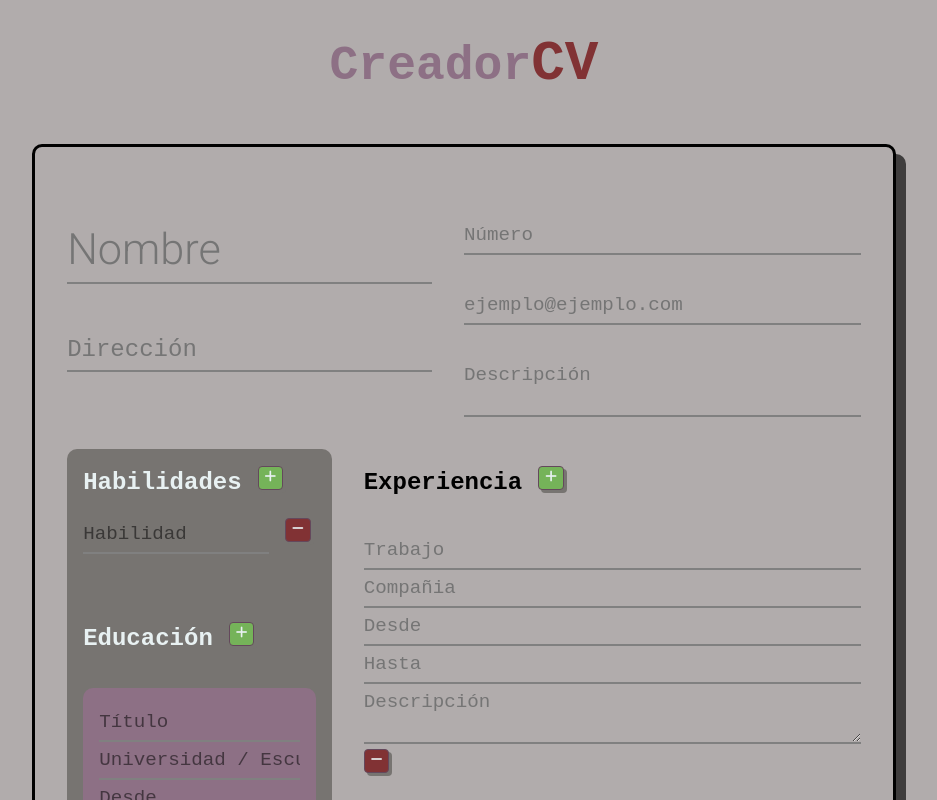
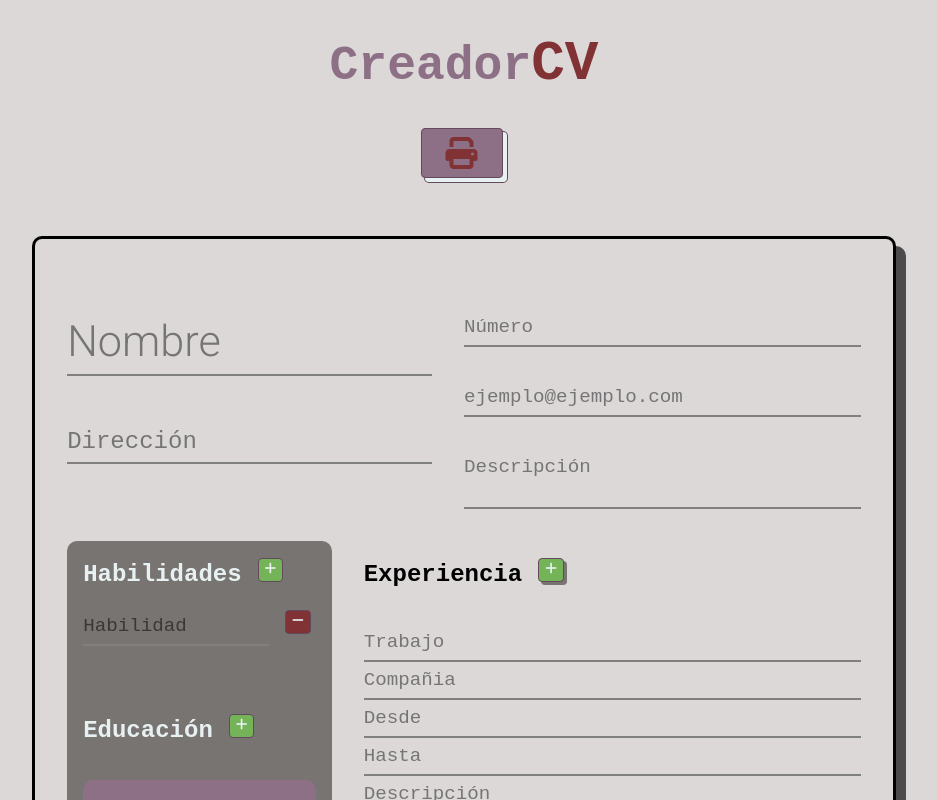
Before and after one commit to LaVieja1/cv-application, a React (Create React App) app: page / in a window 1280 px wide. Shown: the top 800 px of the page, without its empty margins (176-1113 px from the left). Built offline with nearby package versions, Linux system fonts and the light colour scheme.

Commit message:
Añadido boton para imprimir como PDF

```diff
--- a/src/App.css
+++ b/src/App.css
@@ -12,7 +12,7 @@
 }
 
 body {
-    background-color: #b1acac;
+    background-color: #ddd8d8;
 }
 
 .App {
@@ -123,6 +123,7 @@ button:not([disabled]):active {
 }
 
 .print {
+    background-color: var(--lightPurple);
     font-size: 2rem;
     padding: 0.5rem 1.5rem;
 }
--- a/src/components/FormCV.js
+++ b/src/components/FormCV.js
@@ -1,4 +1,5 @@
 import React from "react";
+import { useReactToPrint } from "react-to-print";
 
 import Name from "./Name/name";
 import Information from "./Information/information";
@@ -7,15 +8,35 @@ import Skills from "./Skills/skills";
 import Education from "./Education/education";
 import Experience from "./Experience/experience";
 
-
 function FormCV() {
     const [activeButton, setActiveButton] = React.useState(true);
     const componentRef = React.useRef(null);
     let setPromiseResolve = React.useRef(null);
 
+    const handlePrint = useReactToPrint({
+        content: () => componentRef.current,
+        onAfterPrint: () => setActiveButton(true),
+        onBeforeGetContent: () => handleOnBeforeGetContent(),
+    });
+
+    React.useEffect(() => {
+        if (activeButton === false && setPromiseResolve.current) {
+            setPromiseResolve.current();
+        }
+    }, [activeButton, setPromiseResolve.current]);
+
+    const handleOnBeforeGetContent = () => {
+        return new Promise((resolve) => {
+            setActiveButton(false);
+
+            setPromiseResolve.current = resolve;
+        });
+    };
 
     return (
         <div className="formcv">
+            <button className="print" onClick={handlePrint}><i className="fas fa-print"></i></button>
+
             <div className="border">
                 <div className="cv" ref={componentRef}>
                     <Name />
```
Also changed, not shown: 1 other file (tests, documents, lock files or other folders).
